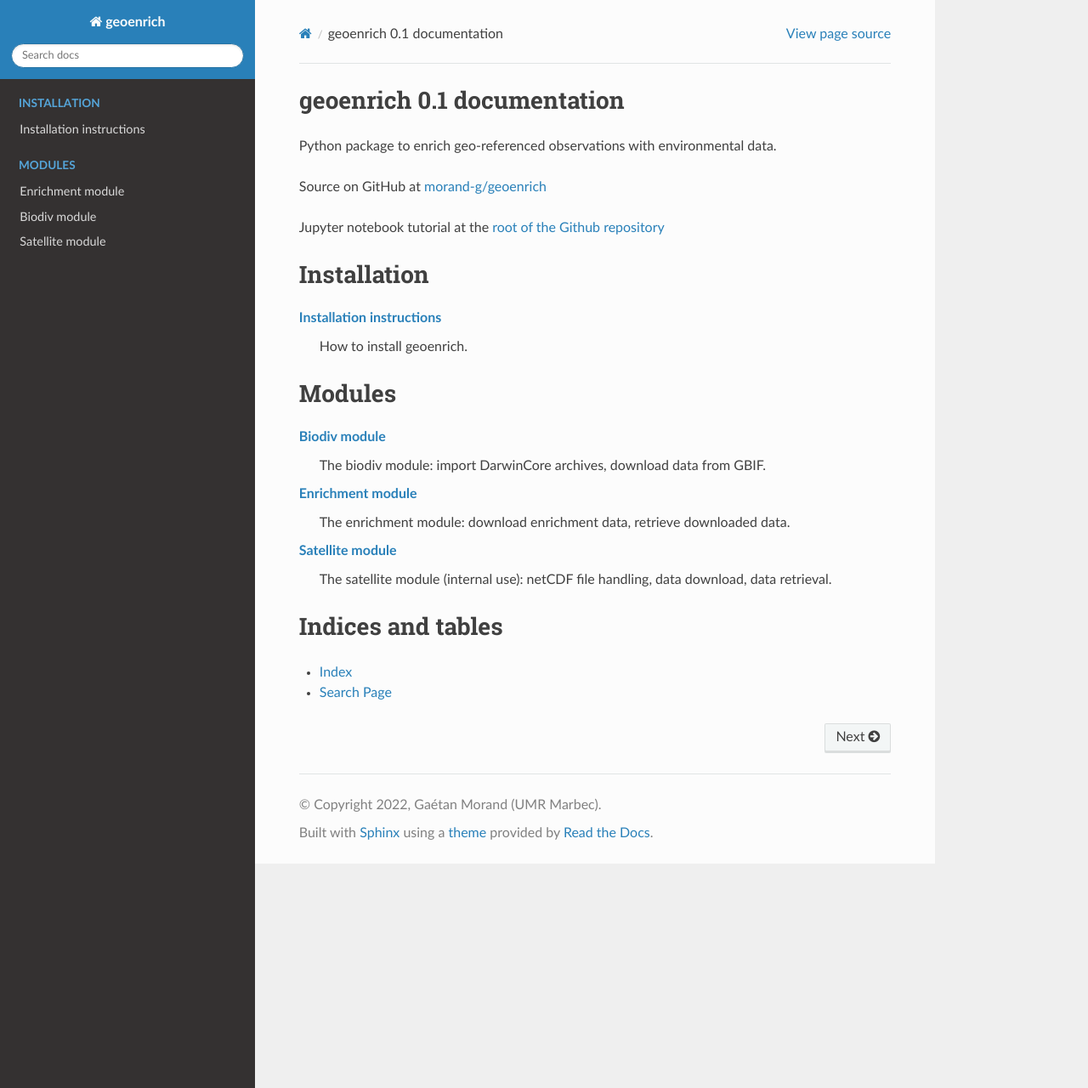
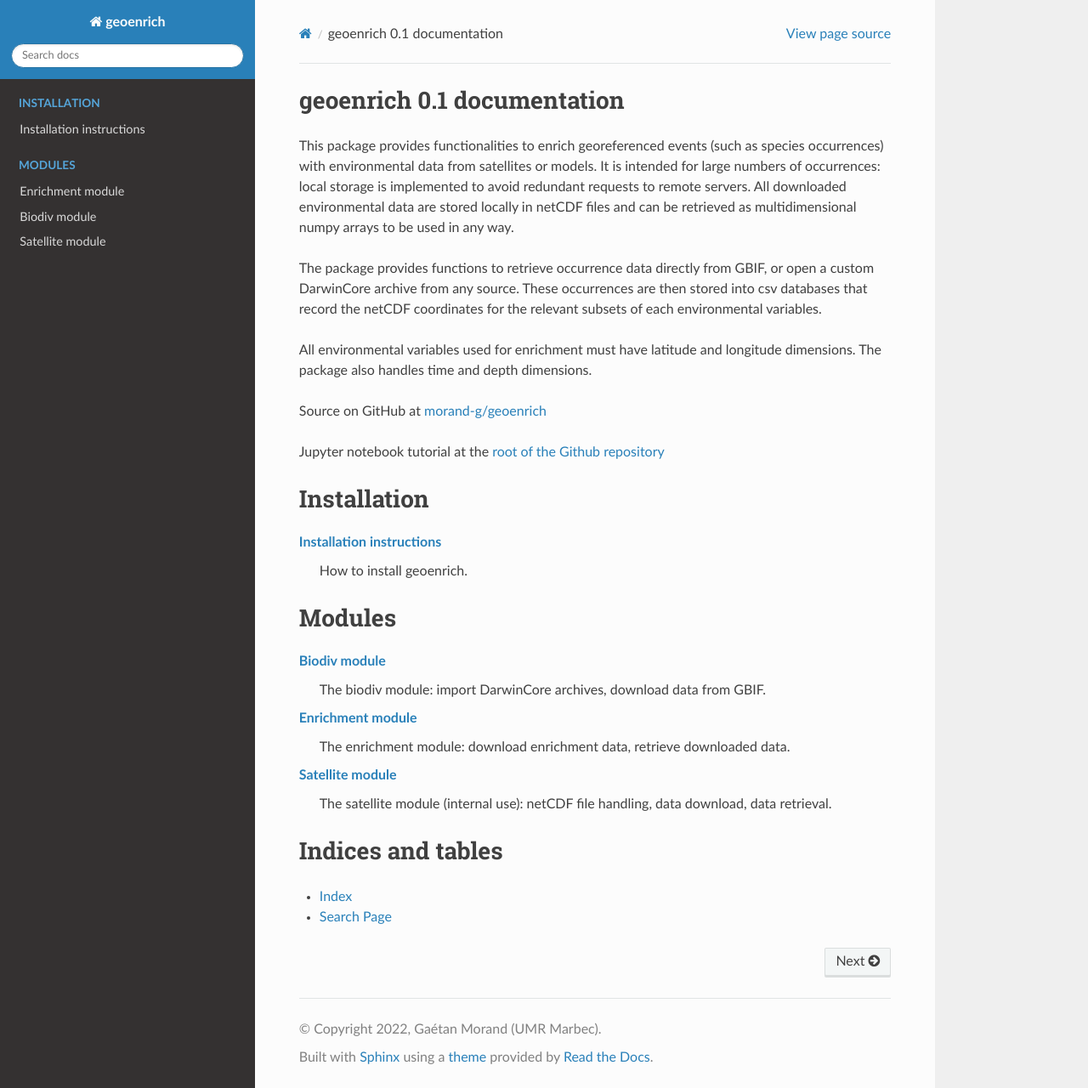
Before and after one commit to IRDG2OI/geoenrich, a Sphinx documentation site: the page built from docs/source/index.rst, in a window 1280 px wide and 1280 px high. Shown: the whole window at 85% size. Built offline with Sphinx 7.4.7 and the Read the Docs theme 2.0.0, drawn with Linux system fonts in a browser that asks for light colours.

Commit message:
modified:   docs/source/index.rst

```diff
--- a/docs/source/index.rst
+++ b/docs/source/index.rst
@@ -1,7 +1,11 @@
 geoenrich 0.1 documentation
 ===========================
 
-Python package to enrich geo-referenced observations with environmental data.
+This package provides functionalities to enrich georeferenced events (such as species occurrences) with environmental data from satellites or models. It is intended for large numbers of occurrences: local storage is implemented to avoid redundant requests to remote servers. All downloaded environmental data are stored locally in netCDF files and can be retrieved as multidimensional numpy arrays to be used in any way.
+
+The package provides functions to retrieve occurrence data directly from GBIF, or open a custom DarwinCore archive from any source. These occurrences are then stored into csv databases that record the netCDF coordinates for the relevant subsets of each environmental variables.
+
+All environmental variables used for enrichment must have latitude and longitude dimensions. The package also handles time and depth dimensions.
 
 Source on GitHub at `morand-g/geoenrich <https://github.com/morand-g/geoenrich>`_
 
```
